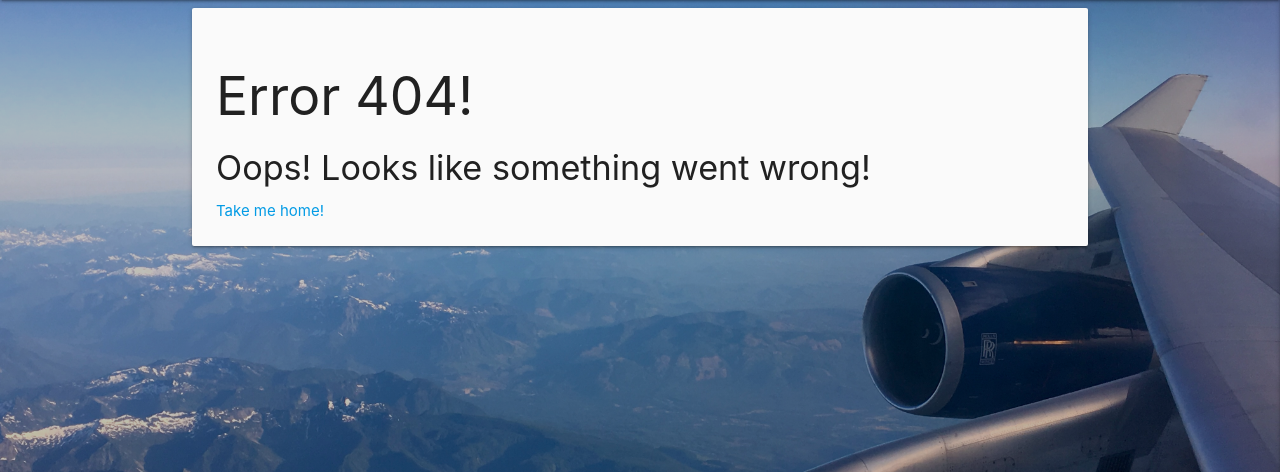
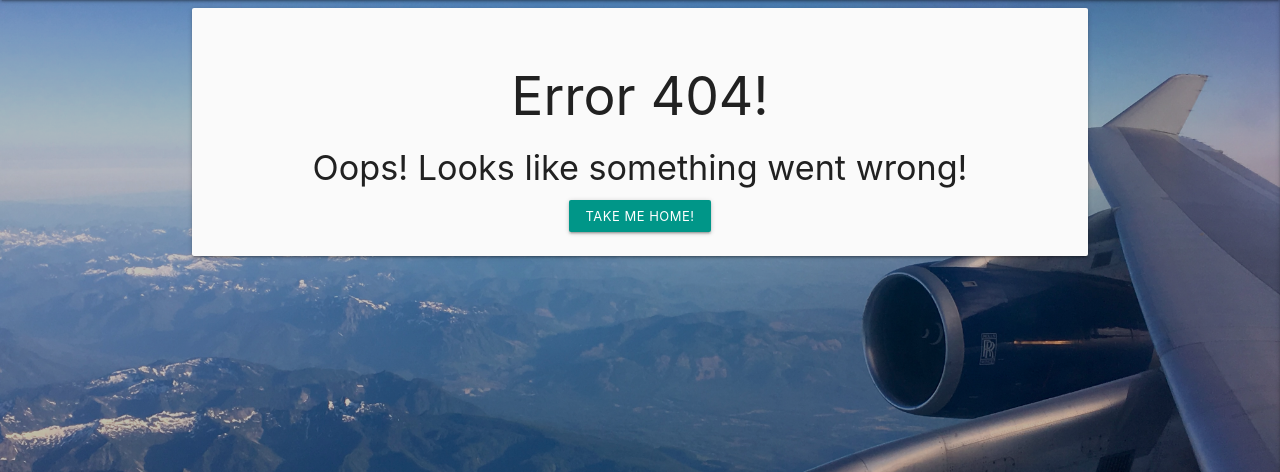
Before and after one commit to sian504/jetsetters-journal, a Flask app: template templates/404.html in a window 1280 px wide. Shown: the part 64-536 px from the top of the page. Run offline with Flask 2, Linux system fonts and the light colour scheme; the template is opened without the code that fills it, so the values that code supplies are empty; some libraries are stand-ins or nearby versions.

Commit message:
Styled 404.html

```diff
--- a/templates/404.html
+++ b/templates/404.html
@@ -3,15 +3,15 @@
 
     <div class="row card-panel grey lighten-5 col-12">
         <div>
-            <h2>
+            <h2 class="center-align">
                 Error 404!
             </h2>
-            <h4>
+            <h4 class="center-align">
                 Oops! Looks like something went wrong!
             </h4>
         </div>
-            <div>
-                <a href="{{ url_for('home_page') }}"> Take me home!</a>
+            <div class="center-align">
+                <a href="{{ url_for('home_page') }}"  class="waves-effect waves-light btn-small teal lighten-1-text text-darken-4">Take me home!</a>
             </div>
         </div>
     </div>
```
